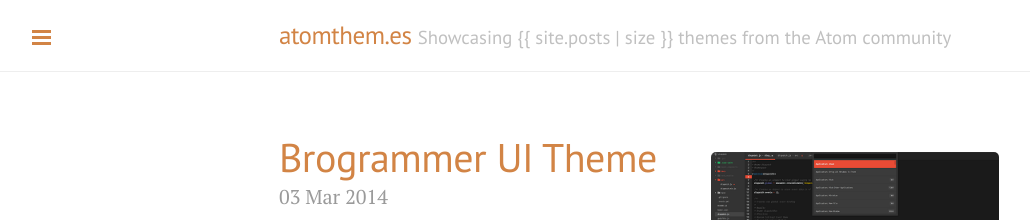
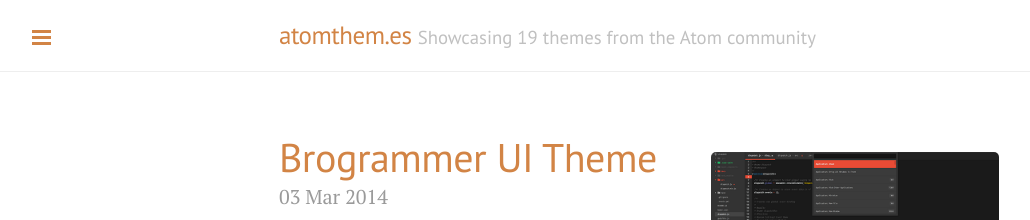
Before and after one commit to atom-themes/atom-themes.github.io, a Jekyll site: the page built from index.html, in a window 1280 px wide. Shown: the top 220 px of the page, without its empty margins (1-1031 px from the left). Built offline with Jekyll 4.4.1, drawn with Linux system fonts in a browser that asks for light colours; nearby versions of some CDN libraries; Markdown is read by kramdown in place of the engine named in the settings; the list of posts is cut into pages by our own code; comment, search, counter and statistics services are not loaded.

Commit message:
Hack to get stats in tagline showing

```diff
--- a/_config.yml
+++ b/_config.yml
@@ -7,7 +7,8 @@
 
 # Setup
 title:            atomthem.es
-tagline:          'Showcasing {{ site.posts | size }} themes from the Atom community'
+tagline1:         'Showcasing'
+tagline2:         'themes from the Atom community'
 description:      'Want to Submit a Theme? <ul><li>Fork the site on GitHub</li><li>Create a new post in the `_posts` directory and fill out the relevant YAML fields</li><li>Make a 720x400 thumbnail and drop it in the thumbnails directory. List its filename in the posts markdown file.</li><li>Test it out, then push your changes up and open a pull request.</li></ul>'
 url:              http://atomthem.es
 
--- a/_layouts/default.html
+++ b/_layouts/default.html
@@ -14,7 +14,7 @@
         <div class="container">
           <h3 class="masthead-title">
             <a href="/" title="Home">{{ site.title }}</a>
-            <small>{{ site.tagline }}</small>
+            <small>{{ site.tagline1 }} {{ site.posts | size }} {{ site.tagline2 }} </small>
           </h3>
         </div>
       </div>
```
